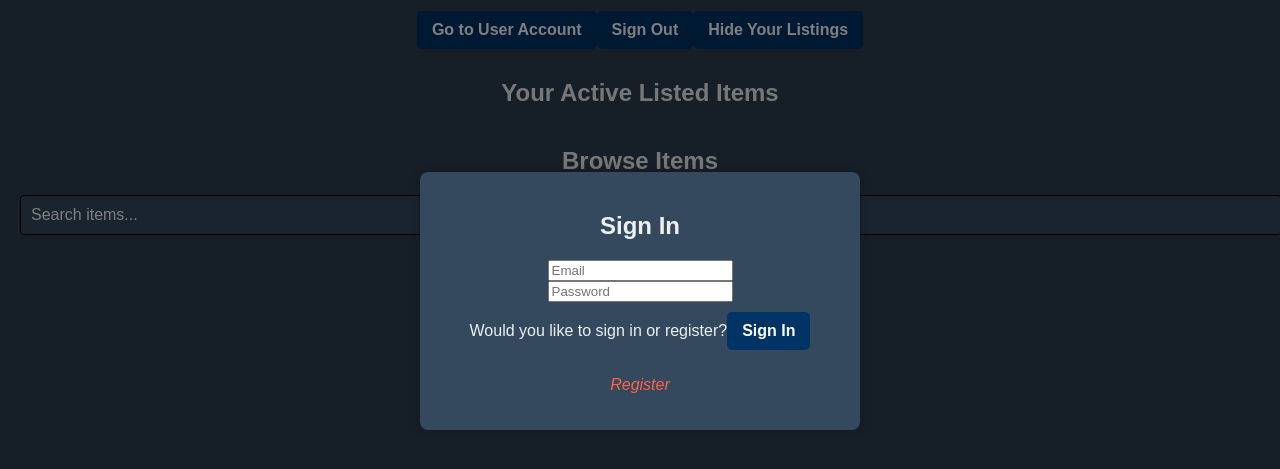
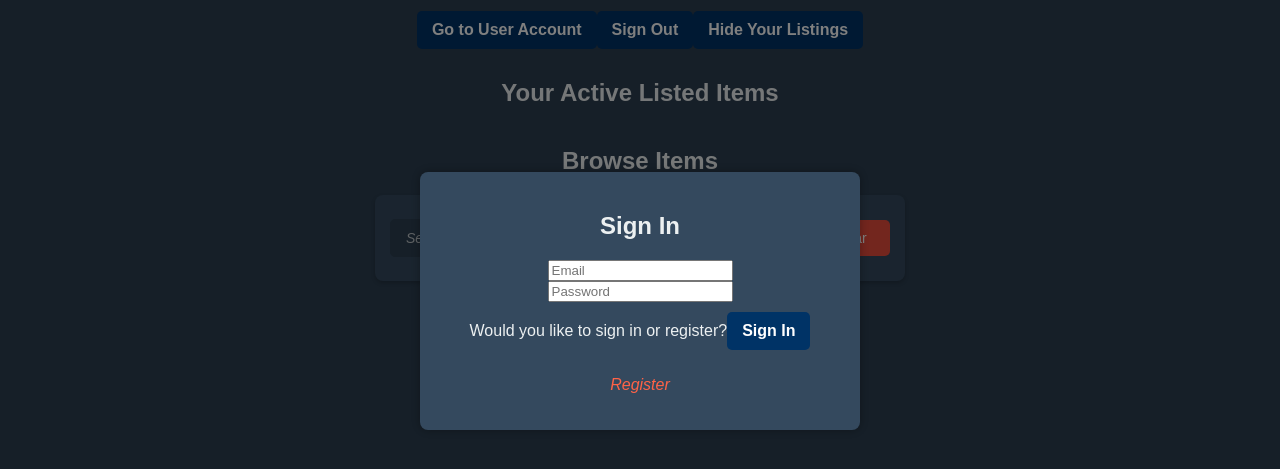
Before and after one commit to camm9/Auction_CSIS3380, a website with bundled scripts: page client/public/index.html in a window 1280 px wide. Shown: the part 99-568 px from the top of the page. Built offline with nearby package versions, Linux system fonts and the light colour scheme; no server answers.

Commit message:
FIXED: fixed styling for searchbar

```diff
--- a/client/css/style.css
+++ b/client/css/style.css
@@ -406,3 +406,78 @@
         .user-bid-history .bid-history-table tr:hover {
             background-color: #000000;
         }
+
+        /* Search Bar Styles */
+        .search-bar {
+            display: flex;
+            align-items: center;
+            justify-content: center;
+            gap: 10px;
+            margin: 20px auto;
+            max-width: 500px;
+            padding: 15px;
+            background-color: #34495e;
+            border-radius: 8px;
+            box-shadow: 0 2px 4px rgba(0, 0, 0, 0.2);
+        }
+
+        .search-bar input[type="text"] {
+            flex: 1;
+            padding: 10px 15px;
+            border: 1px solid #2c3e50;
+            border-radius: 5px;
+            background-color: #2c3e50;
+            color: white;
+            font-size: 14px;
+            margin-bottom: 0;
+            transition: border-color 0.3s ease, box-shadow 0.3s ease;
+        }
+
+        .search-bar input[type="text"]:focus {
+            outline: none;
+            border-color: #3498db;
+            box-shadow: 0 0 5px rgba(52, 152, 219, 0.3);
+        }
+
+        .search-bar input[type="text"]::placeholder {
+            color: #bdc3c7;
+            font-style: italic;
+        }
+
+        .search-bar button {
+            padding: 10px 20px;
+            background-color: #3498db;
+            color: white;
+            border: none;
+            border-radius: 5px;
+            cursor: pointer;
+            font-size: 14px;
+            font-weight: 500;
+            transition: background-color 0.3s ease, transform 0.1s ease;
+            min-width: 80px;
+        }
+
+        .search-bar button:hover {
+            background-color: #2980b9;
+            transform: translateY(-1px);
+        }
+
+        .search-bar button:active {
+            transform: translateY(0);
+        }
+
+        .search-bar button:first-of-type {
+            background-color: #27ae60;
+        }
+
+        .search-bar button:first-of-type:hover {
+            background-color: #229954;
+        }
+
+        .search-bar button:last-of-type {
+            background-color: #e74c3c;
+        }
+
+        .search-bar button:last-of-type:hover {
+            background-color: #c0392b;
+        }
```
